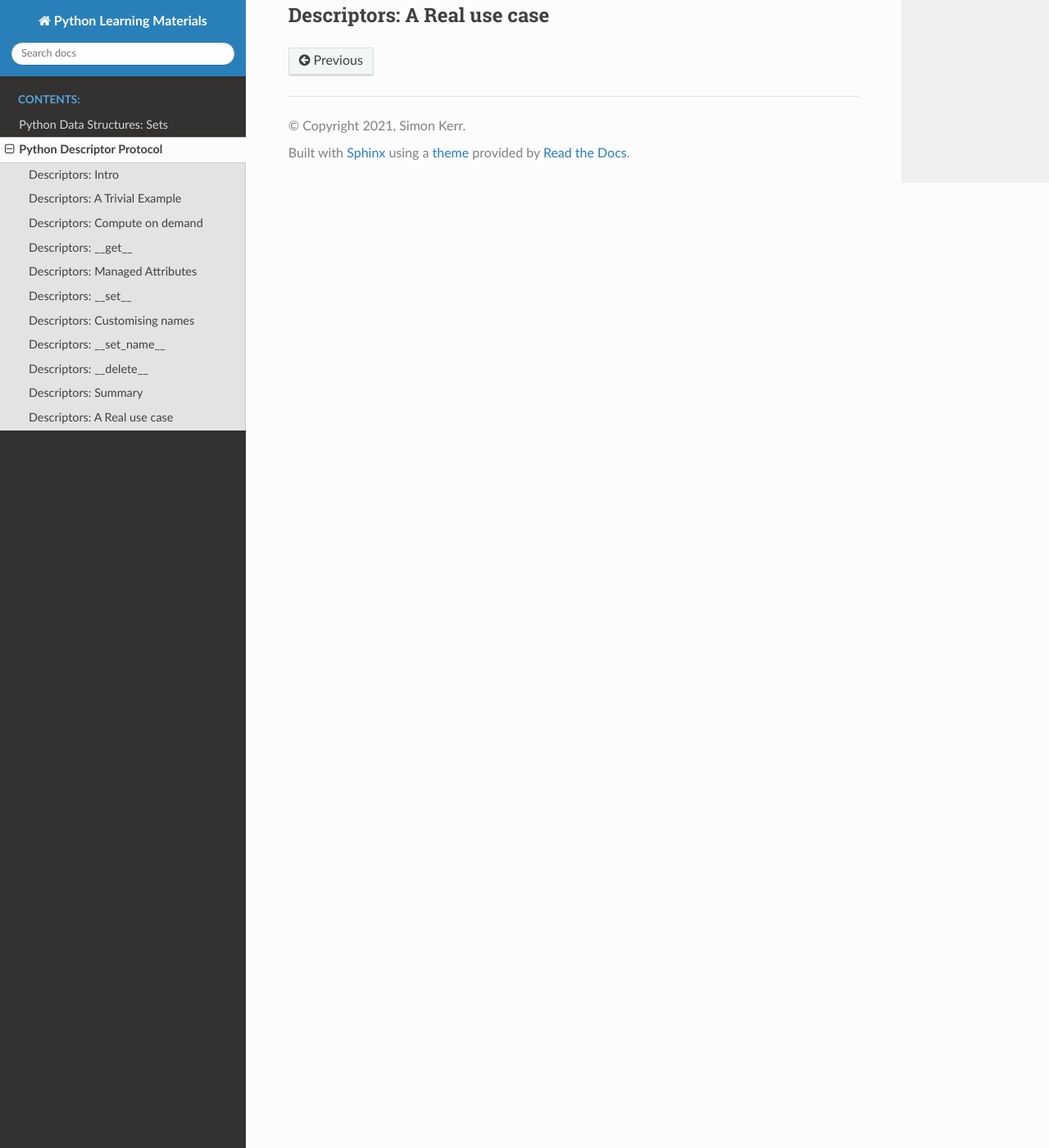
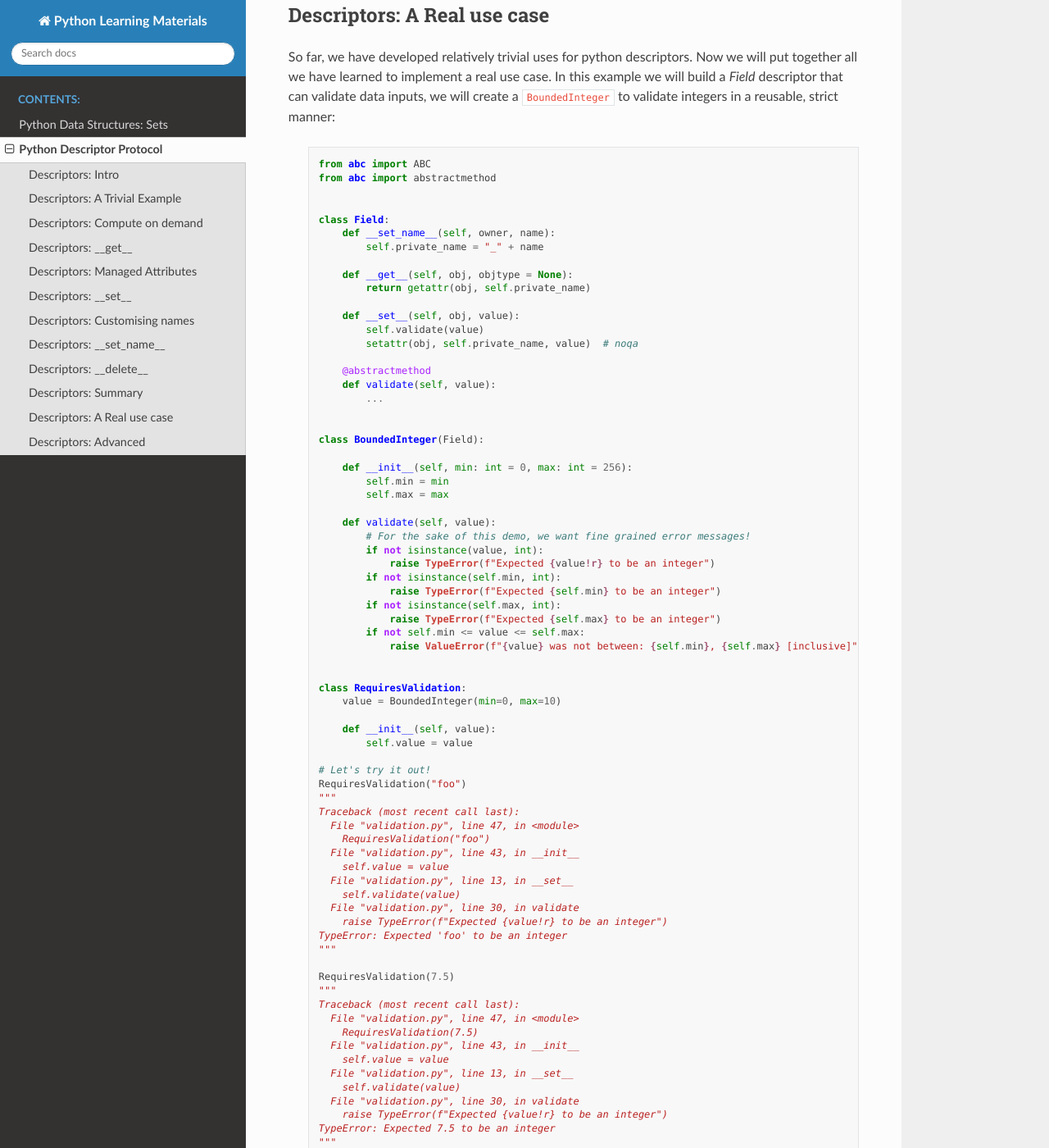
Before and after one commit to symonk/pydocs, a Sphinx documentation site: the page built from docs/source/descriptor_protocol.rst, in a window 1280 px wide and 1400 px high, scrolled down 7080 px. Shown: the whole window at 82% size. Built offline with Sphinx 7.4.7 and the Read the Docs theme 2.0.0, drawn with Linux system fonts in a browser that asks for light colours; some of the changed text lies outside the part shown.

Commit message:
adding a practical example by implementing a  validation field

```diff
--- a/docs/source/descriptor_protocol.rst
+++ b/docs/source/descriptor_protocol.rst
@@ -363,3 +363,114 @@ Descriptors: Summary
 
 Descriptors: A Real use case
 -----------------------------
+
+So far, we have developed relatively trivial uses for python descriptors.  Now we will
+put together all we have learned to implement a real use case.  In this example we
+will build a `Field` descriptor that can validate data inputs, we will create a ``BoundedInteger``
+to validate integers in a reusable, strict manner:
+
+    .. code-block:: python
+
+        from abc import ABC
+        from abc import abstractmethod
+
+
+        class Field:
+            def __set_name__(self, owner, name):
+                self.private_name = "_" + name
+
+            def __get__(self, obj, objtype = None):
+                return getattr(obj, self.private_name)
+
+            def __set__(self, obj, value):
+                self.validate(value)
+                setattr(obj, self.private_name, value)  # noqa
+
+            @abstractmethod
+            def validate(self, value):
+                ...
+
+
+        class BoundedInteger(Field):
+
+            def __init__(self, min: int = 0, max: int = 256):
+                self.min = min
+                self.max = max
+
+            def validate(self, value):
+                # For the sake of this demo, we want fine grained error messages!
+                if not isinstance(value, int):
+                    raise TypeError(f"Expected {value!r} to be an integer")
+                if not isinstance(self.min, int):
+                    raise TypeError(f"Expected {self.min} to be an integer")
+                if not isinstance(self.max, int):
+                    raise TypeError(f"Expected {self.max} to be an integer")
+                if not self.min <= value <= self.max:
+                    raise ValueError(f"{value} was not between: {self.min}, {self.max} [inclusive]")
+
+
+        class RequiresValidation:
+            value = BoundedInteger(min=0, max=10)
+
+            def __init__(self, value):
+                self.value = value
+
+        # Let's try it out!
+        RequiresValidation("foo")
+        """
+        Traceback (most recent call last):
+          File "validation.py", line 47, in <module>
+            RequiresValidation("foo")
+          File "validation.py", line 43, in __init__
+            self.value = value
+          File "validation.py", line 13, in __set__
+            self.validate(value)
+          File "validation.py", line 30, in validate
+            raise TypeError(f"Expected {value!r} to be an integer")
+        TypeError: Expected 'foo' to be an integer
+        """
+
+        RequiresValidation(7.5)
+        """
+        Traceback (most recent call last):
+          File "validation.py", line 47, in <module>
+            RequiresValidation(7.5)
+          File "validation.py", line 43, in __init__
+            self.value = value
+          File "validation.py", line 13, in __set__
+            self.validate(value)
+          File "validation.py", line 30, in validate
+            raise TypeError(f"Expected {value!r} to be an integer")
+        TypeError: Expected 7.5 to be an integer
+        """
+
+        RequiresValidation(-1)
+        """
+        Traceback (most recent call last):
+          File "validation.py", line 47, in <module>
+            RequiresValidation(-1)
+          File "validation.py", line 43, in __init__
+            self.value = value
+          File "validation.py", line 13, in __set__
+            self.validate(value)
+          File "validation.py", line 36, in validate
+            raise ValueError(f"{value} was not between: {self.min}, {self.max} [inclusive]")
+        ValueError: -1 was not between: 0, 10 [inclusive]
+        """
+
+        RequiresValidation(11)
+        """
+        Traceback (most recent call last):
+          File "validation.py", line 47, in <module>
+            RequiresValidation(11)
+          File "validation.py", line 43, in __init__
+            self.value = value
+          File "validation.py", line 13, in __set__
+            self.validate(value)
+          File "validation.py", line 36, in validate
+            raise ValueError(f"{value} was not between: {self.min}, {self.max} [inclusive]")
+        ValueError: 11 was not between: 0, 10 [inclusive]
+            """
+
+Descriptors: Advanced
+----------------------
```
